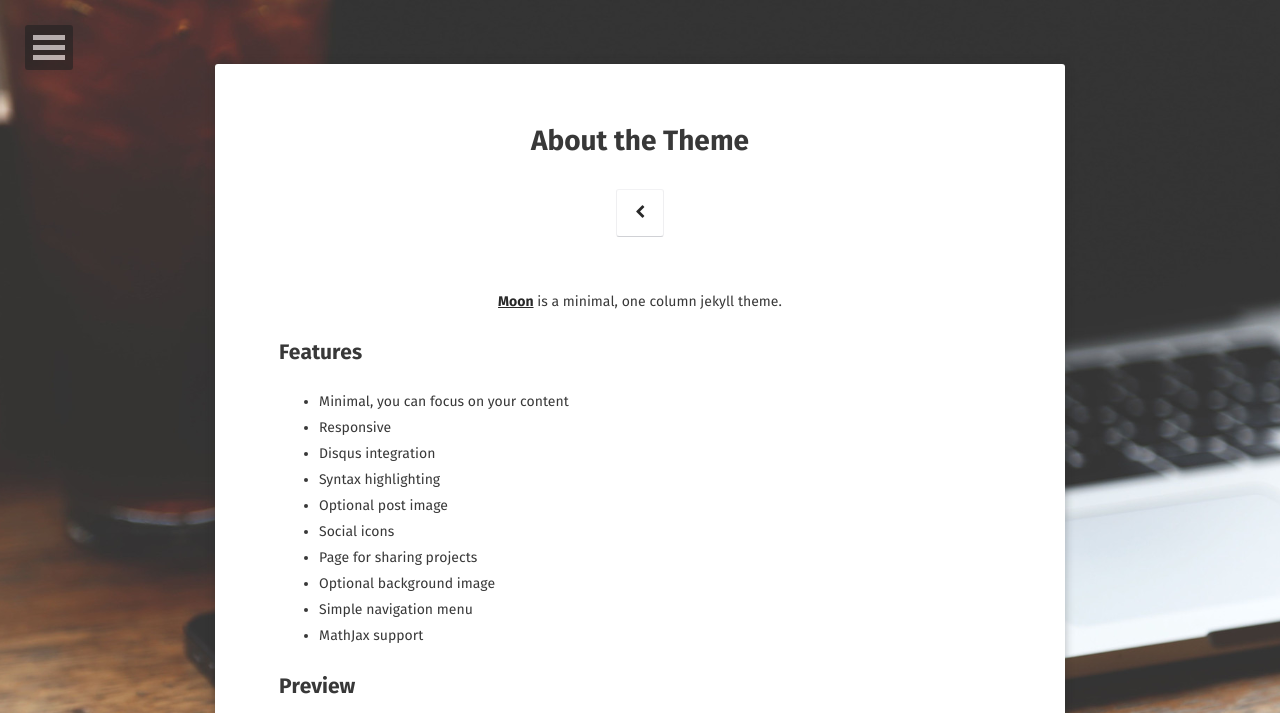
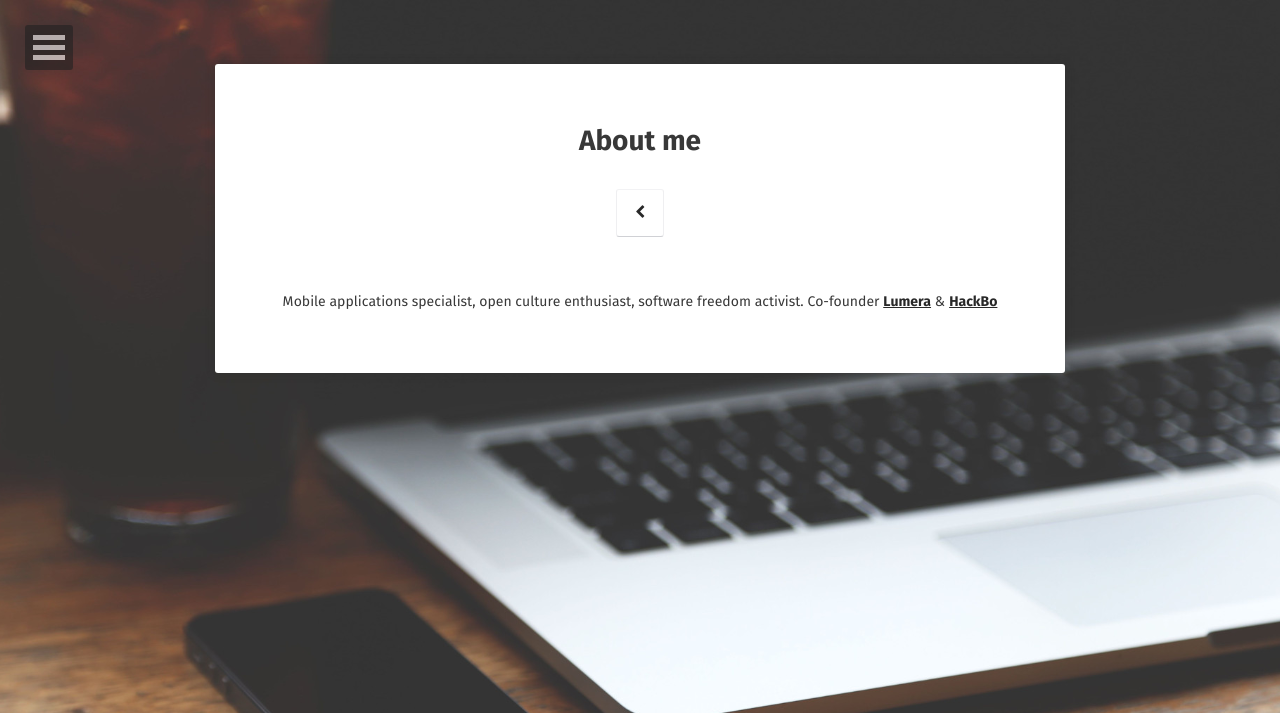
Before and after one commit to hpsaturn/hpsaturn.github.io, a Jekyll site: the page built from about/index.md, in a window 1280 px wide. Shown: the top 713 px of the page. Built offline with Jekyll 4.4.1, drawn with Linux system fonts in a browser that asks for light colours; some web fonts are replaced; some of the changed text lies outside the part shown; grey boxes are pictures that could not be loaded.

Commit message:
removed about default theme info and added basic

```diff
--- a/about/index.md
+++ b/about/index.md
@@ -1,37 +1,12 @@
 ---
 layout: page
-title: About the Theme
-tags: [about, Jekyll, theme, moon]
-date: 2016-03-21
+title: About me
+tags: [about, Hpsaturn, Profile]
+date: 2018-11-18
 comments: false
 ---
 
-<center><a href="http://taylantatli.github.io/Moon"><b>Moon</b></a> is a minimal, one column jekyll theme.</center>
-
-## Features
-* Minimal, you can focus on your content
-* Responsive
-* Disqus integration
-* Syntax highlighting
-* Optional post image
-* Social icons
-* Page for sharing projects
-* Optional background image
-* Simple navigation menu
-* MathJax support
-
-## Preview
-
-{% capture images %}
-    https://cloud.githubusercontent.com/assets/754514/14509720/61c61058-01d6-11e6-93ab-0918515ecd56.png
-    https://cloud.githubusercontent.com/assets/754514/14509716/61ac6c8e-01d6-11e6-879f-8308883de790.png
-{% endcapture %}
-{% include gallery images=images caption="Screenshots of Moon Theme" cols=2 %}
-
-See a [live version of Moon](http://taylantatli.github.io/Moon) hosted on GitHub.
-
-## Getting Started
-
-To learn how to install and use this theme check out the [Setup Guide](http://taylantatli.me/Moon/moon-theme/) for more information.
-
-[Install Moon](https://github.com/TaylanTatli/Moon){: .btn}
+<center>
+Mobile applications specialist, open culture enthusiast, software freedom activist. Co-founder
+<a href="http://lumera.co/ks"><b>Lumera</b></a> & <a href="http://hackbo.co"><b>HackBo</b></a>
+</center>
```
